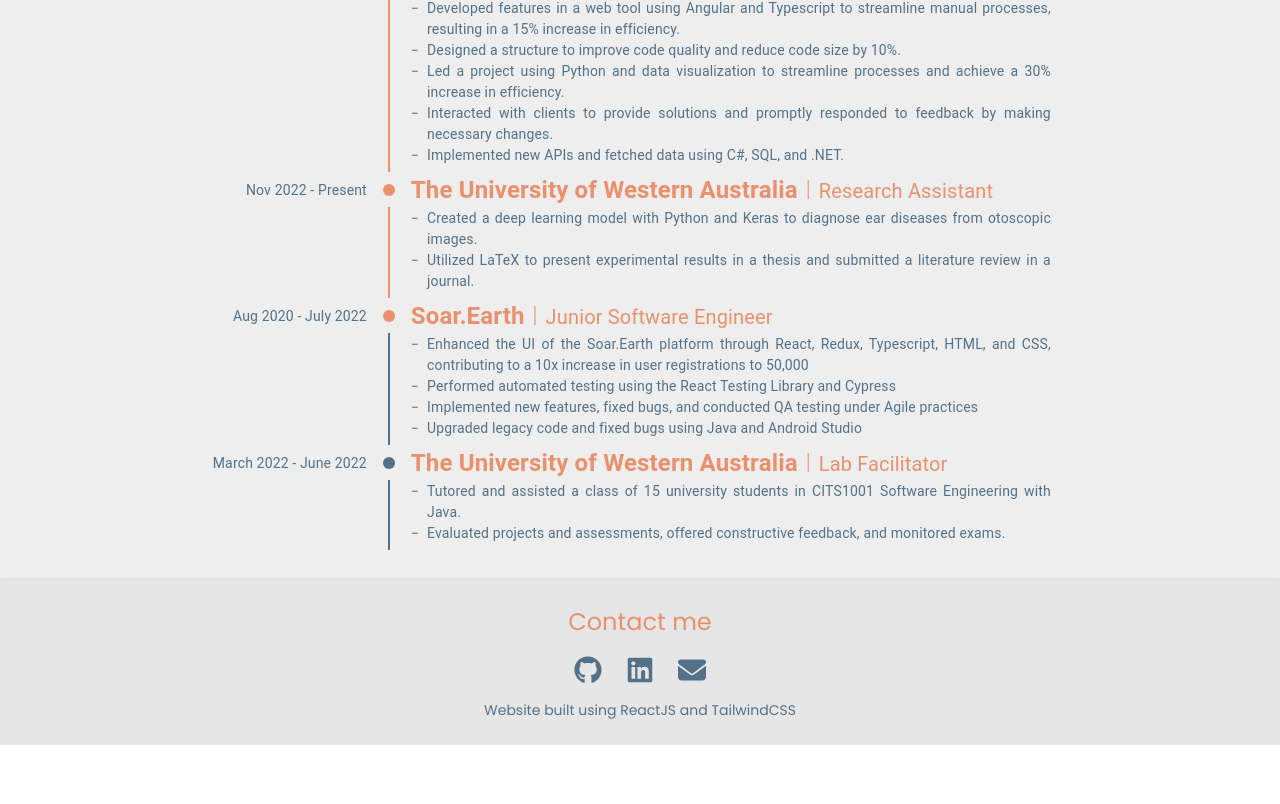
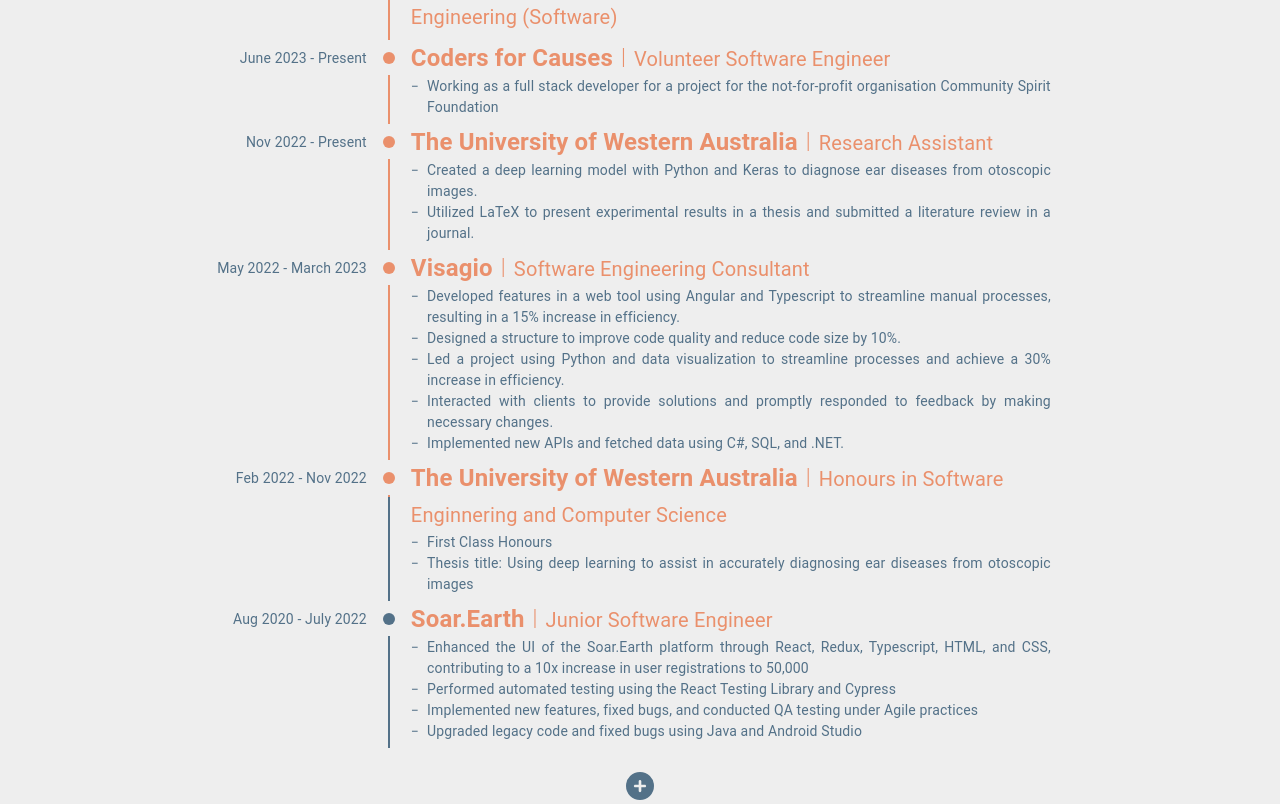
Before and after one commit to Dhrubub/portfolio, a React (Vite) app: page / in a window 1280 px wide. Shown: the part 996-1800 px from the top of the page. Before the commit the page ends 1741 px from the top, so only its background shows below. Built offline with nearby package versions, Linux system fonts and the light colour scheme.

Commit message:
added more experience and show more button

```diff
--- a/src/components/TimeLine.tsx
+++ b/src/components/TimeLine.tsx
@@ -7,7 +7,7 @@
 
 import { FontAwesomeIcon } from '@fortawesome/react-fontawesome';
 import { faGit, faGithub } from '@fortawesome/free-brands-svg-icons';
-import { faBriefcase } from '@fortawesome/free-solid-svg-icons';
+import { faBriefcase, faCirclePlus } from '@fortawesome/free-solid-svg-icons';
 
 import TimeLineElements from './TimeLineElements';
 import TimeLineCard from './TimeLineCard';
@@ -15,6 +15,7 @@
 function TimeLine() {
 	const [dotsPercent, setDotsPercent] = React.useState([]);
 	const [linesPercent, setLinesPercent] = React.useState([]);
+	const [eventCount, setEventCount] = React.useState(6);
 
 	React.useEffect(() => {
 		const handleScroll = () => {
@@ -56,7 +57,7 @@
 		return () => {
 			window.removeEventListener('scroll', handleScroll);
 		};
-	}, []);
+	}, [eventCount]);
 
 	return (
 		<Timeline
@@ -76,7 +77,7 @@
 				},
 			}}
 		>
-			{TimeLineElements.map((item, index) => (
+			{TimeLineElements.slice(0, eventCount).map((item, index) => (
 				<TimeLineCard
 					key={index}
 					{...item}
@@ -85,6 +86,13 @@
 					linePercent={linesPercent[index]}
 				/>
 			))}
+			{eventCount < TimeLineElements.length && (
+				<FontAwesomeIcon
+					icon={faCirclePlus}
+					className='text-[28px] mt-6 text-secondary cursor-pointer'
+					onClick={() => setEventCount((prev) => prev + 1)}
+				/>
+			)}
 		</Timeline>
 	);
 }
--- a/src/components/TimeLineCard.tsx
+++ b/src/components/TimeLineCard.tsx
@@ -31,7 +31,7 @@
 	return (
 		<TimelineItem>
 			<TimelineOppositeContent>
-				<span className='text-secondary text-[8px] xs:text-[10px] sm:text-[14px]'>
+				<span className='text-secondary text-[8px] xs:text-[10px] sm:text-[14px] items-end min-w-[300px]'>
 					{date}
 				</span>
 			</TimelineOppositeContent>
@@ -51,13 +51,15 @@
 
 				<TimelineConnector
 					sx={{
-						background: `linear-gradient(180deg, var(--tertiary) ${linePercent}%, var(--secondary) 0%)`,
+						background: `linear-gradient(180deg, var(--tertiary) ${
+							linePercent > 0 ? linePercent : 0
+						}%, var(--secondary) 0%)`,
 					}}
 				/>
 			</TimelineSeparator>
 			<TimelineContent className='!pt-1 sm:!pt-0'>
 				<div className='flex items-end'>
-					<span className='text-tertiary font-semibold sm:text-[24px] text-[18px]'>
+					<span className='text-tertiary font-semibold sm:text-[24px] text-[18px] max-w-[470px] sm:max-w-[640px]'>
 						{title}
 						<span className='mx-2 text-tertiary font-light sm:text-[22px] text-[16px] align-top'>
 							|
--- a/src/components/TimeLineElements.ts
+++ b/src/components/TimeLineElements.ts
@@ -8,8 +8,8 @@
 	skills: string[];
 }
 
-const TimeLineElements: TimeLineElementProps[] = [
-	{
+const exp = {
+	visagio: {
 		title: 'Visagio',
 		position: 'Software Engineering Consultant',
 		description: [
@@ -22,7 +22,7 @@
 		date: 'May 2022 - March 2023',
 		skills: [],
 	},
-	{
+	research: {
 		title: 'The University of Western Australia',
 		position: 'Research Assistant',
 		description: [
@@ -32,7 +32,7 @@
 		date: 'Nov 2022 - Present',
 		skills: [],
 	},
-	{
+	soar: {
 		title: 'Soar.Earth',
 		position: 'Junior Software Engineer',
 		description: [
@@ -44,7 +44,7 @@
 		date: 'Aug 2020 - July 2022',
 		skills: [],
 	},
-	{
+	facilitator: {
 		title: 'The University of Western Australia',
 		position: 'Lab Facilitator',
 		description: [
@@ -54,6 +54,60 @@
 		date: 'March 2022 - June 2022',
 		skills: [],
 	},
+	honours: {
+		title: 'The University of Western Australia',
+		position: 'Honours in Software Enginnering and Computer Science',
+		description: [
+			'First Class Honours',
+			'Thesis title: Using deep learning to assist in \
+			accurately diagnosing ear diseases from otoscopic images',
+		],
+		date: 'Feb 2022 - Nov 2022',
+		skills: [],
+	},
+	undergrad: {
+		title: 'The University of Western Australia',
+		position: 'Engineering Science and Computer Science',
+		description: ['WAM: 80.50%', 'GPA: 6.50 / 7'],
+		date: 'Feb 2019 - Nov 2021',
+		skills: [],
+	},
+	masters: {
+		title: 'The University of Western Australia',
+		position: 'Master of Professional Engineering (Software)',
+		description: [],
+		date: 'Feb 2023 - Present',
+		skills: [],
+	},
+	school: {
+		title: 'Willetton Senior High School',
+		position: 'High School',
+		description: ['ATAR: 99.40 (Top 0.6% in the state)'],
+		date: '2014 - 2018',
+		skills: [],
+	},
+	cfc_csf: {
+		title: 'Coders for Causes',
+		position: 'Volunteer Software Engineer',
+		description: [
+			'Working as a full stack developer for \
+		a project for the not-for-profit organisation Community Spirit Foundation',
+		],
+		date: 'June 2023 - Present',
+		skills: [],
+	},
+};
+
+const TimeLineElements: TimeLineElementProps[] = [
+	exp.masters,
+	exp.cfc_csf,
+	exp.research,
+	exp.visagio,
+	exp.honours,
+	exp.soar,
+	exp.facilitator,
+	exp.undergrad,
+	exp.school,
 ];
 
 export default TimeLineElements;
```
